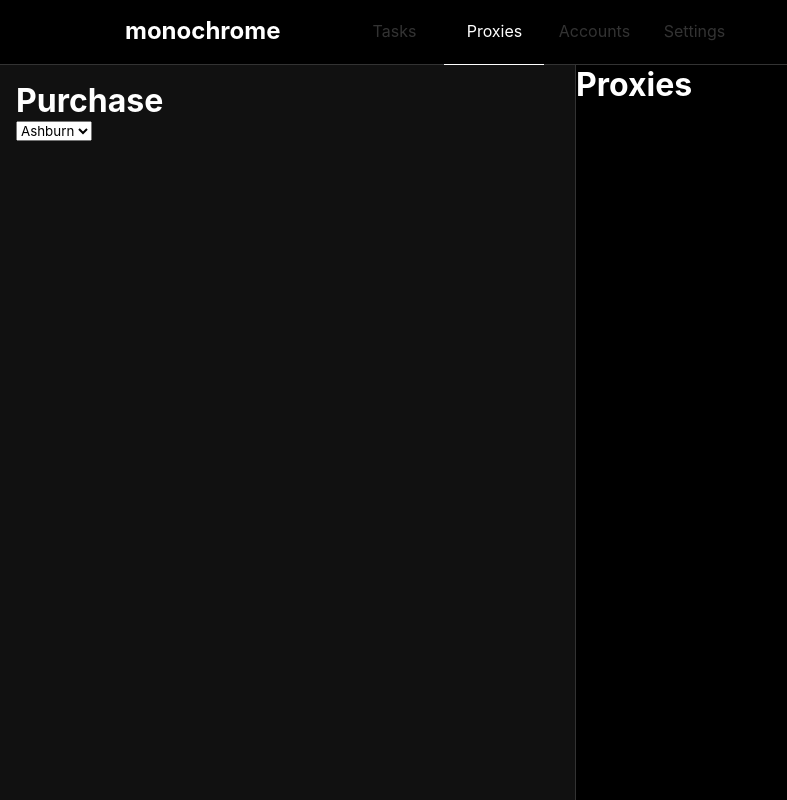
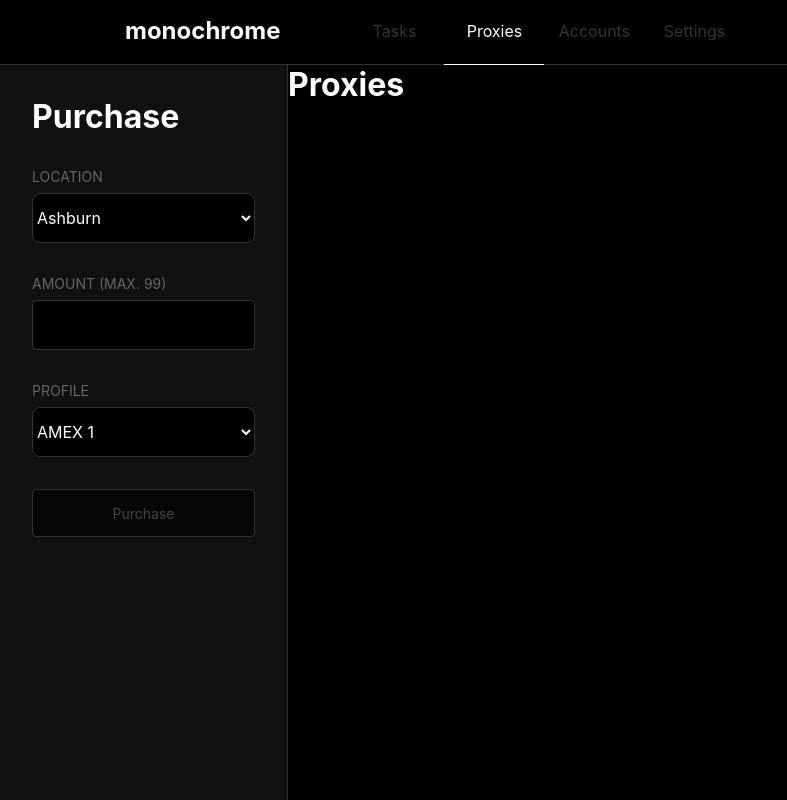
Before and after one commit to timothyac/monochrome, a React (Create React App) app: page /proxies in a window 1280 px wide. Shown: the top 800 px of the page, without its empty margins (0-787 px from the left). Built offline with nearby package versions, Linux system fonts and the light colour scheme; a web font is replaced by a local one.

Commit message:
Purchase proxy form finished

```diff
--- a/src/components/proxies/Proxies.jsx
+++ b/src/components/proxies/Proxies.jsx
@@ -1,16 +1,46 @@
 import React from "react";
 
 import { page, purchase } from "./Proxies.module.scss";
+import { Button } from "../tasks/Button";
 
 export default () => {
+  const purchaseProxies = (e) => {
+    // Ignore form submit
+    e.preventDefault();
+
+    console.log("purchased");
+
+    // TODO: Grab state of form components
+  };
+
   return (
     <div className={page}>
       <div className={purchase}>
         <h1>Purchase</h1>
-        <form>
-          <select name="providers" id="providers">
-            <option value="Ashburn">Ashburn</option>
-          </select>
+        <form onSubmit={purchaseProxies}>
+          <div>
+            <p>Location</p>
+            <select name="providers" id="providers">
+              <option value="Ashburn">Ashburn</option>
+              <option value="Boston">Boston</option>
+              <option value="Chicago">Chicago</option>
+              <option value="New York">New York</option>
+            </select>
+          </div>
+          <div>
+            <p>Amount (Max. 99)</p>
+            <input type="tel" maxLength="2" />
+          </div>
+          <div>
+            <p>Profile</p>
+            <select name="profiles" id="profiles">
+              <option value="AMEX 1">AMEX 1</option>
+              <option value="Dad 1">Dad 2</option>
+              <option value="Dad 2">Dad 2</option>
+              <option value="Privacy">Privacy</option>
+            </select>
+          </div>
+          <Button>Purchase</Button>
         </form>
       </div>
       <div>
--- a/src/components/proxies/Proxies.module.scss
+++ b/src/components/proxies/Proxies.module.scss
@@ -8,14 +8,64 @@
     position: relative;
     background-color: #111;
     border-right: 1px solid #333;
-    width: 30%;
+    width: 15%;
   }
 
   & > :last-child {
-    width: 70%;
+    width: 85%;
   }
 }
 
 .purchase {
-  padding: 1rem;
+  padding: 2rem;
+
+  form {
+    margin: 1rem 0;
+    display: flex;
+    flex-direction: column;
+    justify-content: space-around;
+
+    & > * {
+      margin: 1rem 0;
+    }
+
+    div {
+      :first-child {
+        font-size: 14px;
+        text-transform: uppercase;
+        margin-bottom: 0.5rem;
+        color: #666;
+      }
+    }
+  }
+
+  input {
+    width: 100%;
+    height: 50px;
+    padding: 0.5rem;
+    background-color: #000;
+    border: 1px solid #333;
+    border-radius: 0.25rem;
+    font-size: 1rem;
+    color: #fff;
+    transition: border-color 0.2s ease-in;
+    text-align: center;
+
+    &:active,
+    &:focus {
+      border-color: #fff;
+      outline: none;
+    }
+  }
+
+  select {
+    width: 100%;
+    height: 50px;
+    background-color: #000;
+    border: 1px solid #333;
+    color: #fff;
+    font-size: 1rem;
+    border-radius: 0.5rem;
+    outline: none;
+  }
 }
```
